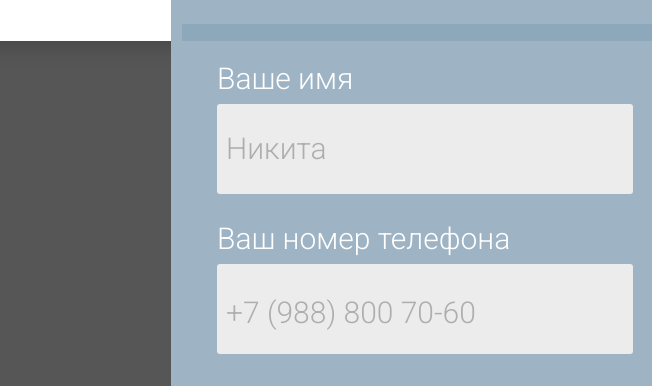
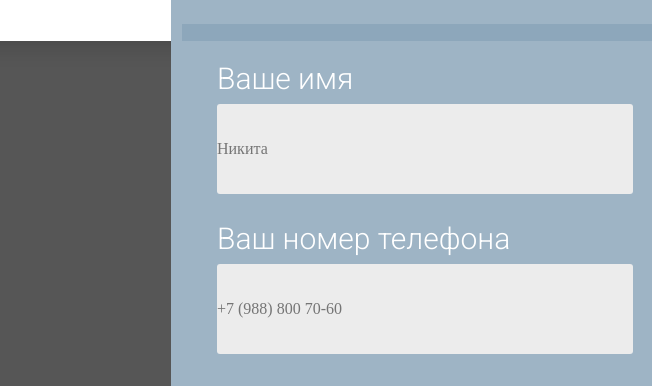
Before and after one commit to DoraFun/ParkAlley, a plain HTML site: page wtf.html in a window 1280 px wide. Shown: the part 2753-3139 px from the top of the page, 628-1280 px from the left. Drawn offline with Linux system fonts and the light colour scheme; a web font is replaced by a local one.

Commit message:
hotfix: inputs

```diff
--- a/wtf.html
+++ b/wtf.html
@@ -155,15 +155,14 @@
           <label class="text-21 roboto-light-white-30px">Ваше имя</label>
           <label class="text-22 roboto-light-white-30px">Ваш номер телефона</label>
 
-          <input class="rectangle-23"></input>
-          <input class="rectangle-24"></input>
+          <input placeholder="Никита" class="rectangle-23"></input>
+          <input placeholder="+7 (988) 800 70-60" class="rectangle-24"></input>
 
           <button class="rectangle-27"></button>
 
           <div class="rectangle-25"></div>
           <div class="rectangle-26"></div>
-          <div class="text-23 roboto-light-silver-chalice-30px">Никита</div>
-          <div class="phone-2 roboto-light-silver-chalice-30px">+7 (988) 800 70-60</div>
+
           <div class="text-24 roboto-light-white-29px">Оставить заявку</div>
           <p class="text-25">
             <span class="span0">Нажимая на кнопку, вы принимаете<br />условия</span>
```
